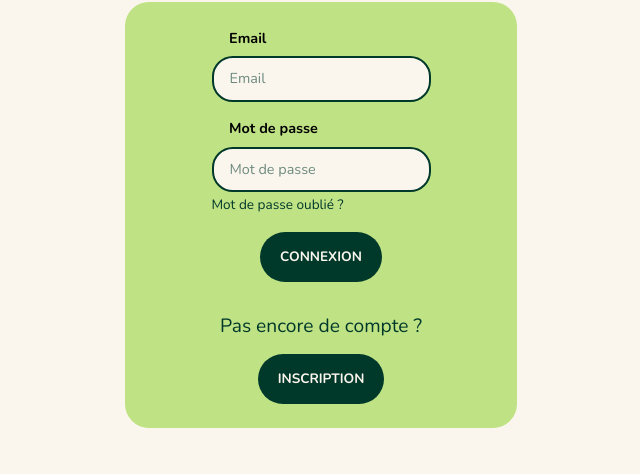
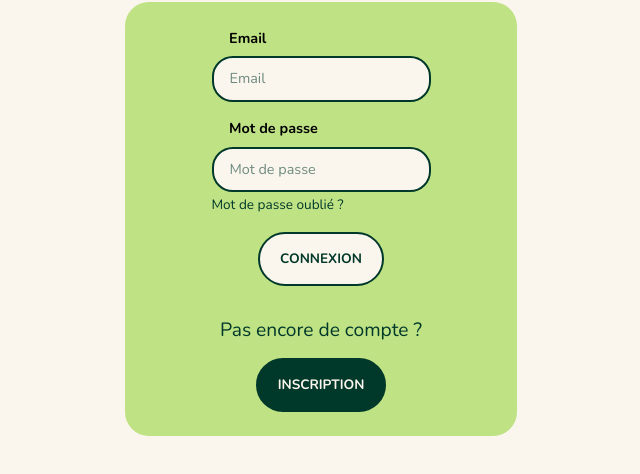
Before and after one commit to SpookyUmi/ofourneaux-v1, a React app: page / in a window 1280 px wide. In both pictures the pointer is over the input "Connexion". Shown: the part 142-616 px from the top of the page, without its empty margins (319-959 px from the left). Built offline with nearby package versions, Linux system fonts and the light colour scheme.

Commit message:
style(connection/styles.scss): hover transition effect on buttons

```diff
--- a/src/components/Connection/styles.scss
+++ b/src/components/Connection/styles.scss
@@ -65,14 +65,23 @@
     }
 
     &__button {
+      box-sizing: border-box;
       font-weight: 800;
       font-size: 0.85rem;
       text-transform: uppercase;
       padding: 0.75rem 1.25rem;
       margin: 0 1.25rem;
       color: vars.$color-sand;
+      border: 2px solid vars.$color-primary;
       background-color: vars.$color-primary;
       border-radius: 1.875rem;
+      transition: 0.2s;
+    }
+
+    &__button:hover {
+      border: 2px solid vars.$color-primary;
+      background-color: vars.$color-sand;
+      color: vars.$color-primary;
     }
 
     &__inscription {
```
